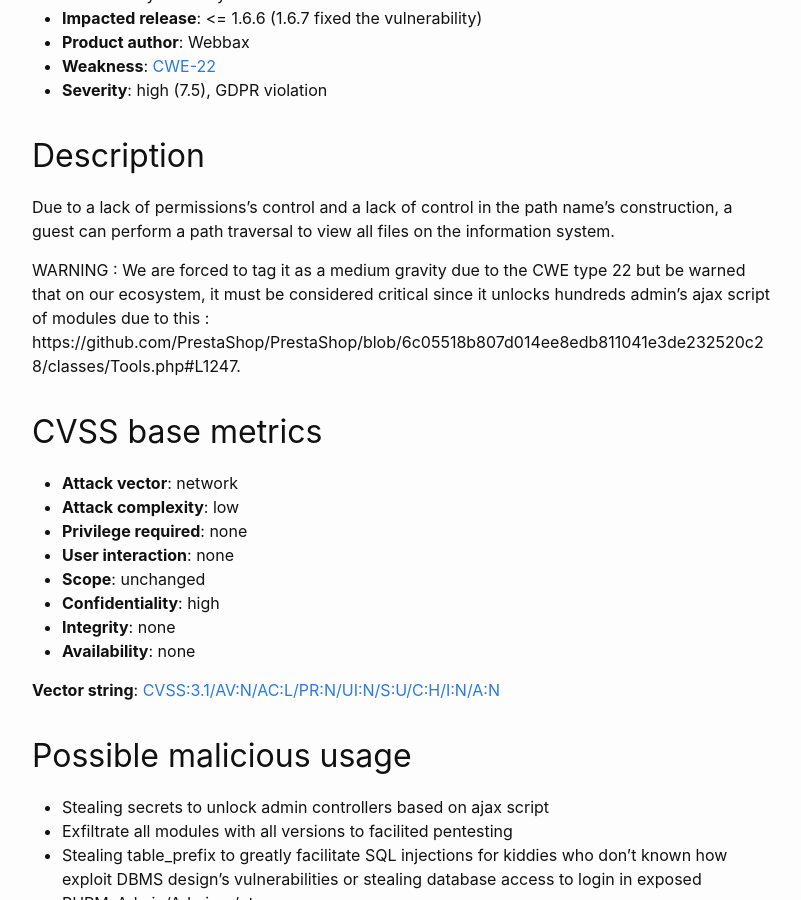
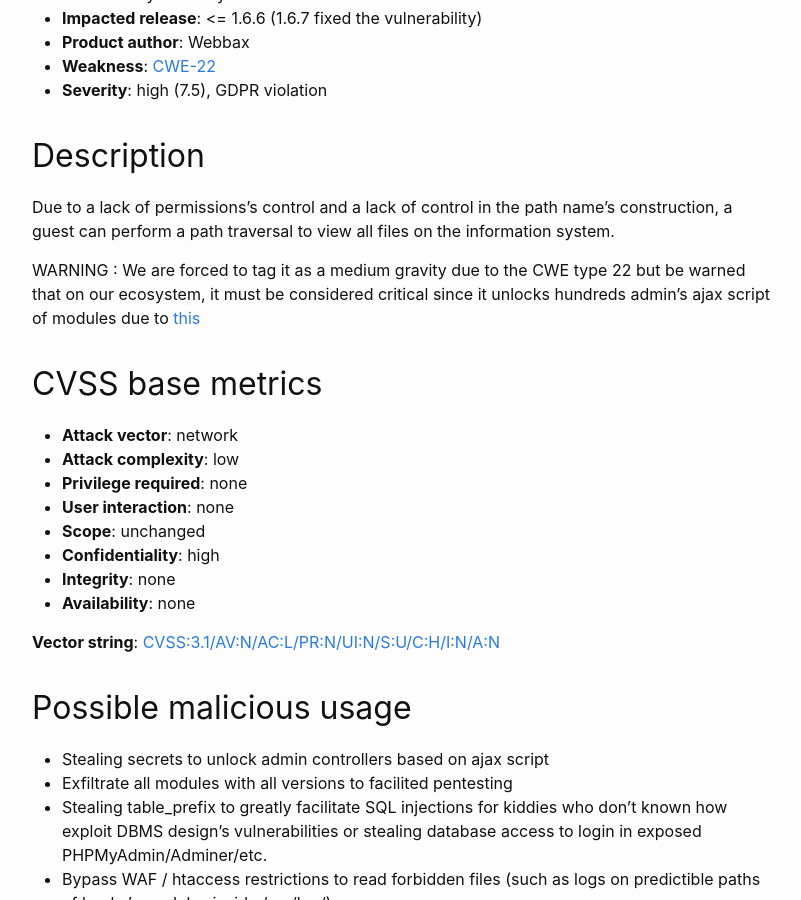
Before and after one commit to friends-of-presta/security-advisories, a Jekyll site: the page built from _posts/2023-05-30-myinventory.md, in a window 1280 px wide and 900 px high, scrolled down 582 px. Shown: the whole window, without its empty margins (238-1039 px from the left). Built offline with Jekyll 4.4.1, drawn with Linux system fonts in a browser that asks for light colours.

Commit message:
Update 2023-05-30-myinventory.md

```diff
--- a/_posts/2023-05-30-myinventory.md
+++ b/_posts/2023-05-30-myinventory.md
@@ -27,7 +27,7 @@ In the module "My inventory" (myinventory) from Webbax for PrestaShop, a guest c
 
 Due to a lack of permissions's control and a lack of control in the path name's construction, a guest can perform a path traversal to view all files on the information system.
 
-WARNING : We are forced to tag it as a medium gravity due to the CWE type 22 but be warned that on our ecosystem, it must be considered critical since it unlocks hundreds admin's ajax script of modules due to this : https://github.com/PrestaShop/PrestaShop/blob/6c05518b807d014ee8edb811041e3de232520c28/classes/Tools.php#L1247.
+WARNING : We are forced to tag it as a medium gravity due to the CWE type 22 but be warned that on our ecosystem, it must be considered critical since it unlocks hundreds admin's ajax script of modules  due to [this](https://github.com/PrestaShop/PrestaShop/blob/6c05518b807d014ee8edb811041e3de232520c28/classes/Tools.php#L1247)
 
 
 ## CVSS base metrics
```
